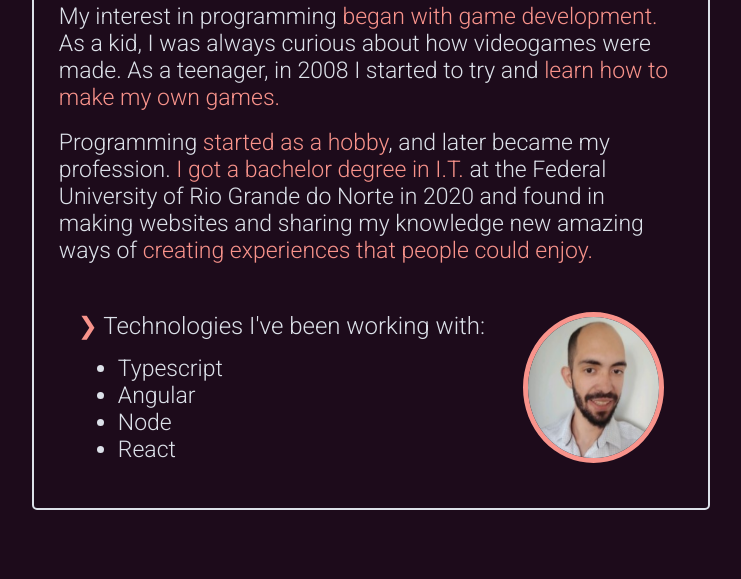
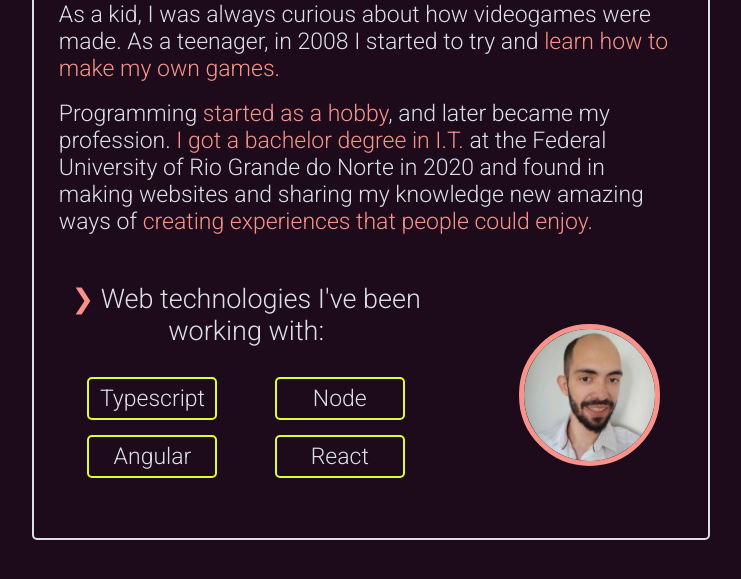
Before and after one commit to aericode/MyPortfolio, a website: page index.html in a window 1280 px wide. Shown: the part 193-772 px from the top of the page, without its empty margins (269-1010 px from the left). Drawn offline with nearby package versions, Linux system fonts and the light colour scheme.

Commit message:
tech list

```diff
--- a/index.html
+++ b/index.html
@@ -55,17 +55,24 @@
             experiences that people could enjoy.</span></p><br>
 
             <div class="about-me-footer">
-                <div class="my-interest-list">
-                    <h3><span>❯</span> Technologies I've been working with: </h3>
+                <div class="my-interest-section">
+                    <h3><span>❯</span> Web technologies I've been working with: </h3>
+                    <div class="list-container">
                         <ul>
                             <li>Typescript</li>
                             <li>Angular</li>
+                        </ul>
+                        <ul>
                             <li>Node</li>
                             <li>React</li>
                         </ul>
                     </div>
+                </div>
 
+                <div class="image-container">
                     <img src="./assets/profilepic.png" alt="Minha foto de perfil" class="profile-picture">
+                </div>
+
             </div>
 
         </div>
--- a/styles.css
+++ b/styles.css
@@ -206,19 +206,18 @@ p{
     width: 100%;
     margin: 30px auto 20px auto;
     display: flex;
-    justify-content: space-around;
+    justify-content: space-between;
 
 }
 
 .profile-picture{
-    margin-top: 0px;
-    width: calc(min(90px + 4vw, 150px));
+    width: calc(min(90px + 4vw, 160px));
     border-radius: 100%;
     border: 5px solid var(--highlight-salmon);
 }
 
 .about-me-footer h3{
-    font-size: calc(min(15px + 1vw,24px));
+    font-size: calc(min(15px + 1vw,27px));
     font-weight: 200;
     color: var(--primary-gray)
 }
@@ -228,16 +227,44 @@ p{
 
 }
 
-ul{
+.list-container ul{
     font-family: 'Roboto', sans-serif;
     font-size: calc(min(5px + 2vw,23px));
     color: var(--primary-gray);
     font-weight: 350;
-    margin-top: 15px;
-    margin-left: 40px;
+    list-style: none;
 }
 
+.list-container li{
+    margin: 15px;
+    width: 130px;
+    padding: 6px;
+    border-style: solid;
+    border-color: var(--highlight-green);
+    border-width: 2.5px;
+    border-radius: 5px;
+}
 
+.image-container{
+    margin-top: 15px;
+    width: 30%;
+    display: flex;
+    align-items: center;
+    justify-content: center;
+}
+
+.my-interest-section{
+    display: flex;
+    flex-direction: column;
+    width: 60%;
+    text-align: center;
+}
+
+.list-container{
+    display: flex;
+    margin-top: 15px;
+    justify-content: space-around;
+}
 
 
 
```
Lines whose indentation alone changed are shown as unchanged.
